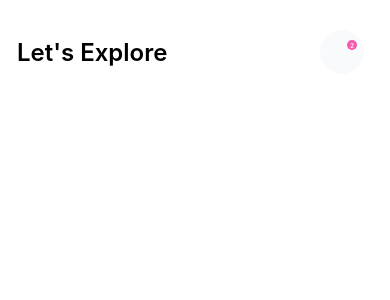
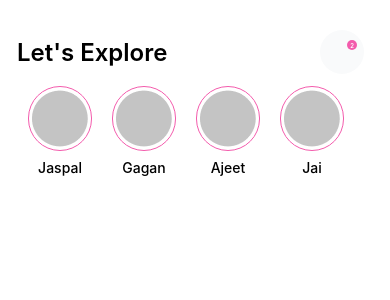
Before and after one commit to Jaspal99/SocialApp, a React Native app: screen / in a window 390 px wide. Shown: the top 300 px of the page. Built offline with nearby package versions, Linux system fonts and the light colour scheme; some icons are missing.

Commit message:
Flatlist for stories container

```diff
--- a/App.jsx
+++ b/App.jsx
@@ -5,9 +5,10 @@
  * @format
  */
 
-import React from 'react';
+import React, { useState } from 'react';
 // import type {PropsWithChildren} from 'react';
 import {
+  FlatList,
   Pressable,
   SafeAreaView,
   ScrollView,
@@ -21,13 +22,52 @@ import Title from './components/Title/Title';
 import { FontAwesomeIcon } from '@fortawesome/react-native-fontawesome';
 import { faEnvelope } from '@fortawesome/free-regular-svg-icons';
 import style from './assets/styles/main';
+import UserStory from './components/UserStory/UserStory';
 
 
 
 
 function App() {
-
-
+  const data = [
+    {
+      name:"Jaspal",
+      id:1
+    },{
+      name:"Gagan",
+      id:2
+    },{
+      name:"Ajeet",
+      id:3
+    },{
+      name:"Jai",
+      id:4
+    },{
+      name:"Deep",
+      id:5
+    },{
+      name:"Sunder",
+      id:6
+    },{
+      name:"Simran",
+      id:7
+    },{
+      name:"Ishmeet",
+      id:8
+    },{
+      name:"Bhavneet",
+      id:9
+    },{
+      name:"Tanishq",
+      id:10
+    },{
+      name:"Sarfraz",
+      id:11
+    },
+  ]
+  const pageSize = 4;
+  const [pageNumber,setPageNumber] = useState(1)
+  const [isLoading,setIsLoading] = useState(false)
+  const [renderedData,setRenderedData] = useState([])
   return (
     <SafeAreaView>
       <ScrollView>
@@ -39,6 +79,12 @@ function App() {
         <Text style={style.messageNumber}>2</Text>
       </View>
       </Pressable>
+      </View>
+      <View style={style.userStoriesContainer}>
+        <FlatList
+        showsHorizontalScrollIndicator={false}
+        horizontal
+        data={data} renderItem={({item})=><UserStory firstName={item.name} />} />
       </View>
       </ScrollView>
     </SafeAreaView>
--- a/assets/styles/main.js
+++ b/assets/styles/main.js
@@ -35,6 +35,10 @@ const style = StyleSheet.create({
     right: 7,
     top: 10,
   },
+  userStoriesContainer: {
+    paddingHorizontal: 28,
+    marginTop: 12,
+  },
 });
 
 export default style;
--- /dev/null
+++ b/components/UserStory/UserStory.js
@@ -0,0 +1,16 @@
+import {Image, Text, View} from 'react-native';
+import PropType from 'prop-types';
+import style from './style';
+export default function UserStory(prop) {
+  return (
+    <View style={style.storyContainer}>
+      <View style={style.userImageContainer}>
+        <Image source={require('../../assets/images/default_profile.png')} />
+      </View>
+      <Text style={style.name}>{prop.firstName}</Text>
+    </View>
+  );
+}
+UserStory.prototype = {
+  firstName: PropType.string.isRequired,
+};
--- /dev/null
+++ b/components/UserStory/style.js
@@ -0,0 +1,22 @@
+const {StyleSheet} = require('react-native');
+
+const style = StyleSheet.create({
+  storyContainer: {
+    marginRight: 20,
+  },
+  name: {
+    textAlign: 'center',
+    fontFamily: 'Inter',
+    fontWeight: '500',
+    fontSize: 14,
+    lineHeight: 17,
+    marginTop: 8,
+  },
+  userImageContainer: {
+    borderWidth: 1,
+    borderColor: '#F35BAC',
+    padding: 3,
+    borderRadius: 50,
+  },
+});
+export default style;
```
Also changed, not shown: assets/images/default_profile.png (added).
